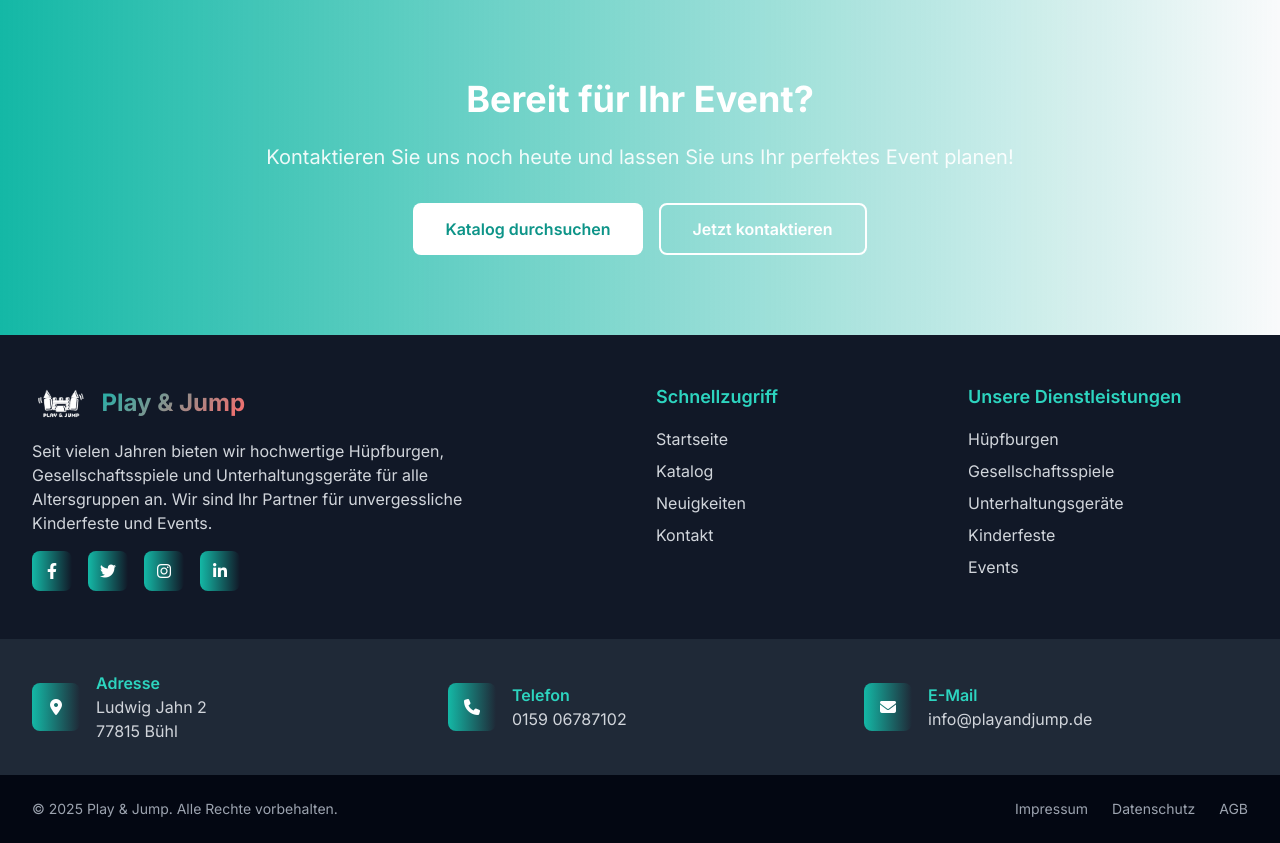
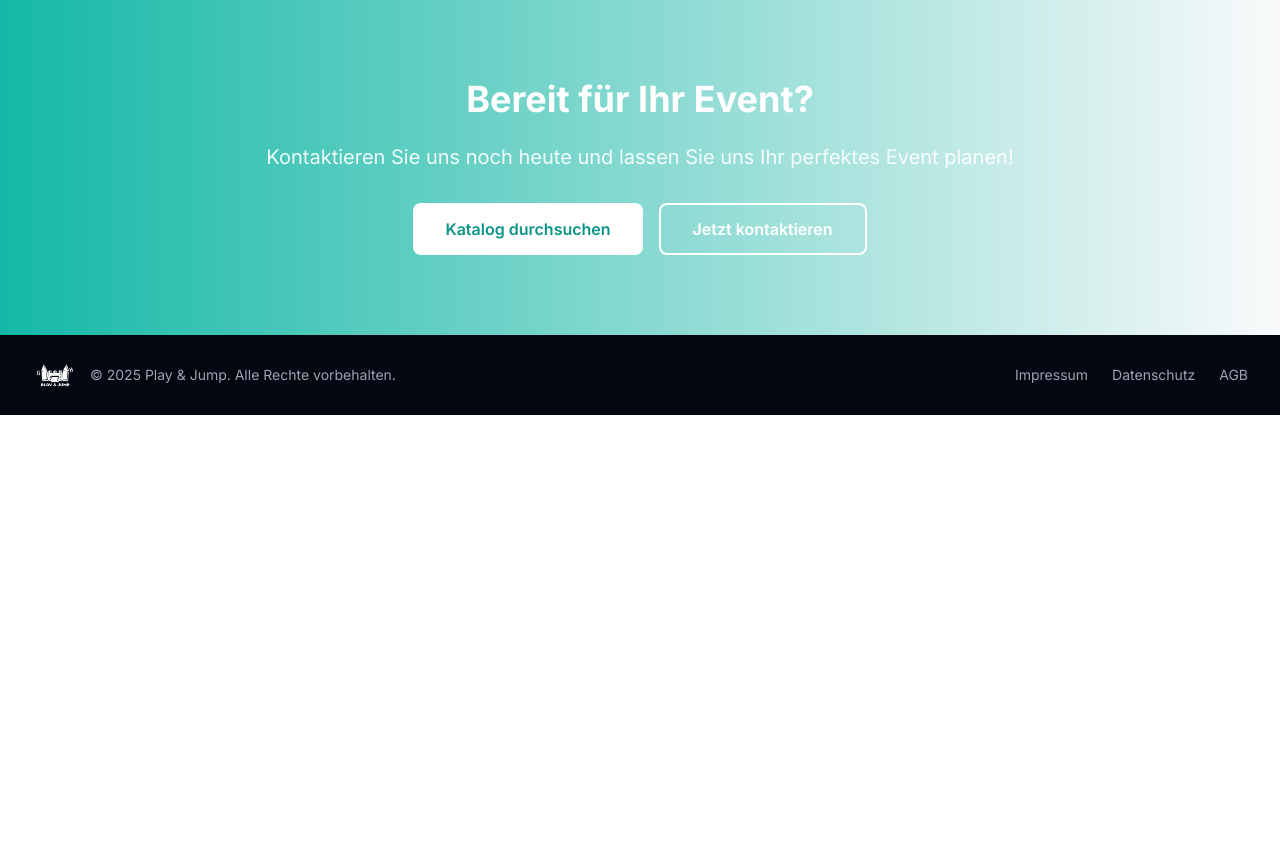
Before and after one commit to MitrofanovDm89/Site, a Django app: page / in a window 1280 px wide. Shown: the part 1850-2693 px from the top of the page. After the commit the page ends 2265 px from the top, so only its background shows below. Run offline with Django 4.2, Linux system fonts and the light colour scheme; some libraries are stand-ins or nearby versions.

Commit message:
footer: удалены серые панели, лого и копирайт только в нижней черной панели

```diff
--- a/templates/base.html
+++ b/templates/base.html
@@ -456,106 +456,13 @@
 
     <!-- Footer -->
     <footer class="bg-gray-900 text-white">
-        <!-- Main Footer -->
-        <div class="max-w-7xl mx-auto px-4 sm:px-6 lg:px-8 py-12">
-            <div class="grid grid-cols-1 md:grid-cols-2 lg:grid-cols-4 gap-8">
-                <!-- Company Info -->
-                <div class="lg:col-span-2">
-                    <div class="flex items-center mb-4">
-                        <img src="{% static 'images/logo.png' %}" alt="Play & Jump Logo" class="h-10 w-auto max-w-40 object-contain mr-3" style="filter: brightness(0) invert(1);">
-                        <span class="text-2xl font-bold gradient-text">Play & Jump</span>
-                    </div>
-                    <p class="text-gray-300 mb-4 max-w-md">
-                        Seit vielen Jahren bieten wir hochwertige Hüpfburgen, Gesellschaftsspiele und Unterhaltungsgeräte
-                        für alle Altersgruppen an. Wir sind Ihr Partner für unvergessliche Kinderfeste und Events.
-                    </p>
-                    <div class="flex space-x-4">
-                        <a href="#" class="w-10 h-10 bg-gradient-to-r from-teal-500 to-coral-500 rounded-lg flex items-center justify-center hover-lift">
-                            <i class="fab fa-facebook-f"></i>
-                        </a>
-                        <a href="#" class="w-10 h-10 bg-gradient-to-r from-teal-500 to-coral-500 rounded-lg flex items-center justify-center hover-lift">
-                            <i class="fab fa-twitter"></i>
-                        </a>
-                        <a href="#" class="w-10 h-10 bg-gradient-to-r from-teal-500 to-coral-500 rounded-lg flex items-center justify-center hover-lift">
-                            <i class="fab fa-instagram"></i>
-                        </a>
-                        <a href="#" class="w-10 h-10 bg-gradient-to-r from-teal-500 to-coral-500 rounded-lg flex items-center justify-center hover-lift">
-                            <i class="fab fa-linkedin-in"></i>
-                        </a>
-                    </div>
-                </div>
-
-                <!-- Quick Links -->
-                <div>
-                    <h3 class="text-lg font-semibold mb-4 text-teal-400">Schnellzugriff</h3>
-                    <ul class="space-y-2">
-                        <li><a href="/" class="text-gray-300 hover:text-teal-400 transition">Startseite</a></li>
-                        <li><a href="/katalog/" class="text-gray-300 hover:text-teal-400 transition">Katalog</a></li>
-                        <li><a href="/neuigkeiten/" class="text-gray-300 hover:text-teal-400 transition">Neuigkeiten</a></li>
-                        <li><a href="/kontakt/" class="text-gray-300 hover:text-teal-400 transition">Kontakt</a></li>
-                    </ul>
-                </div>
-
-                <!-- Services -->
-                <div>
-                    <h3 class="text-lg font-semibold mb-4 text-teal-400">Unsere Dienstleistungen</h3>
-                    <ul class="space-y-2">
-                        <li><a href="/huepfburgen/" class="text-gray-300 hover:text-teal-400 transition">Hüpfburgen</a></li>
-                        <li><a href="/gesellschaftsspiele/" class="text-gray-300 hover:text-teal-400 transition">Gesellschaftsspiele</a></li>
-                        <li><a href="/unterhaltungsgeraete/" class="text-gray-300 hover:text-teal-400 transition">Unterhaltungsgeräte</a></li>
-                        <li><a href="/kinderfeste/" class="text-gray-300 hover:text-teal-400 transition">Kinderfeste</a></li>
-                        <li><a href="/events/" class="text-gray-300 hover:text-teal-400 transition">Events</a></li>
-                    </ul>
-                </div>
-            </div>
-        </div>
-
-        <!-- Contact Section -->
-        <div class="bg-gray-800">
-            <div class="max-w-7xl mx-auto px-4 sm:px-6 lg:px-8 py-8">
-                <div class="grid grid-cols-1 md:grid-cols-3 gap-8">
-                    <!-- Contact Info -->
-                    <div class="flex items-center">
-                        <div class="w-12 h-12 bg-gradient-to-r from-teal-500 to-coral-500 rounded-lg flex items-center justify-center mr-4">
-                            <i class="fas fa-map-marker-alt text-white"></i>
-                        </div>
-                        <div>
-                            <h4 class="font-semibold text-teal-400">Adresse</h4>
-                            <p class="text-gray-300">Ludwig Jahn 2<br>77815 Bühl</p>
-                        </div>
-                    </div>
-
-                    <!-- Phone -->
-                    <div class="flex items-center">
-                        <div class="w-12 h-12 bg-gradient-to-r from-teal-500 to-coral-500 rounded-lg flex items-center justify-center mr-4">
-                            <i class="fas fa-phone text-white"></i>
-                        </div>
-                        <div>
-                            <h4 class="font-semibold text-teal-400">Telefon</h4>
-                            <p class="text-gray-300">0159 06787102</p>
-                        </div>
-                    </div>
-
-                    <!-- Email -->
-                    <div class="flex items-center">
-                        <div class="w-12 h-12 bg-gradient-to-r from-teal-500 to-coral-500 rounded-lg flex items-center justify-center mr-4">
-                            <i class="fas fa-envelope text-white"></i>
-                        </div>
-                        <div>
-                            <h4 class="font-semibold text-teal-400">E-Mail</h4>
-                            <p class="text-gray-300">info@playandjump.de</p>
-                        </div>
-                    </div>
-                </div>
-            </div>
-        </div>
-
         <!-- Bottom Footer -->
         <div class="bg-gray-950">
             <div class="max-w-7xl mx-auto px-4 sm:px-6 lg:px-8 py-6">
                 <div class="flex flex-col md:flex-row justify-between items-center">
-                    <div class="text-gray-400 text-sm mb-4 md:mb-0">
-                        <p>&copy; 2025 Play & Jump. Alle Rechte vorbehalten.</p>
+                    <div class="flex items-center mb-4 md:mb-0">
+                        <img src="{% static 'images/logo.png' %}" alt="Play & Jump Logo" class="h-8 w-auto max-w-32 object-contain mr-3" style="filter: brightness(0) invert(1);">
+                        <span class="text-gray-400 text-sm">&copy; 2025 Play & Jump. Alle Rechte vorbehalten.</span>
                     </div>
                     <div class="flex space-x-6 text-sm">
                         <a href="/impressum/" class="text-gray-400 hover:text-teal-400 transition">Impressum</a>
```
